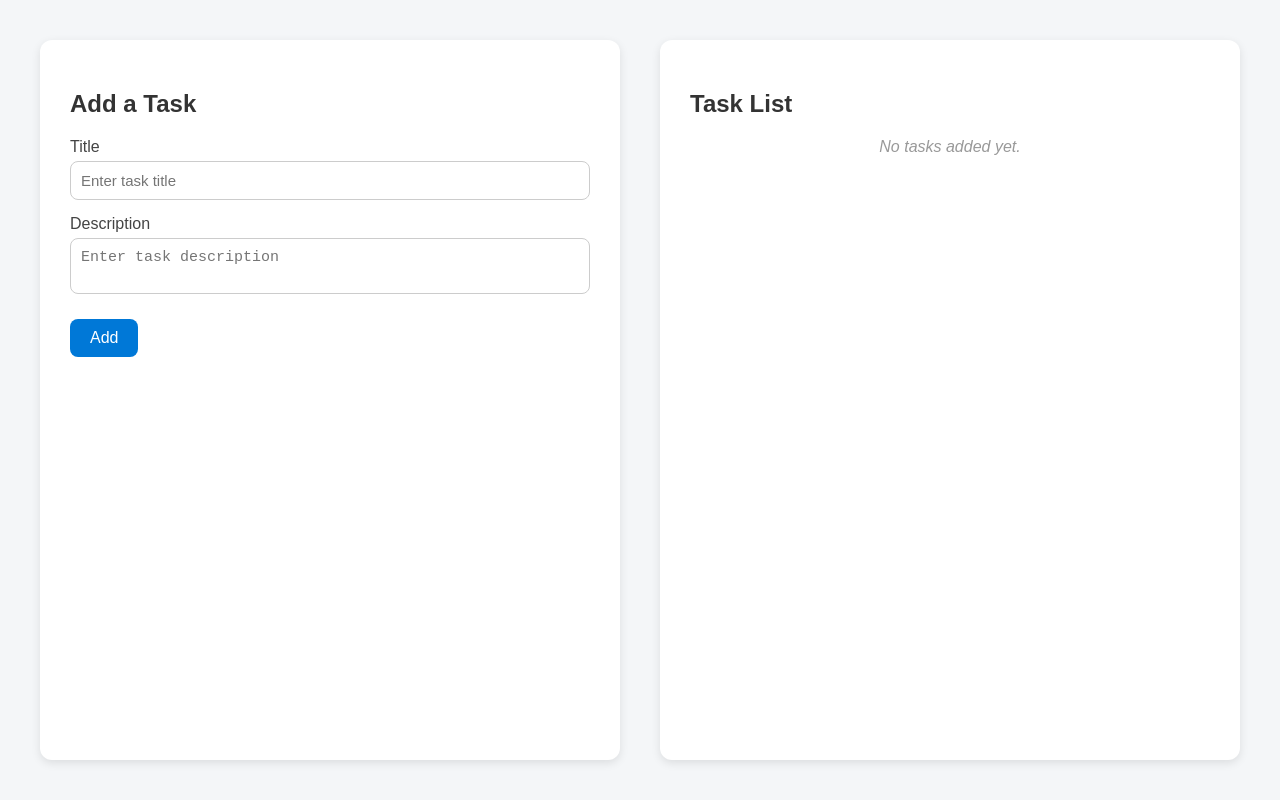
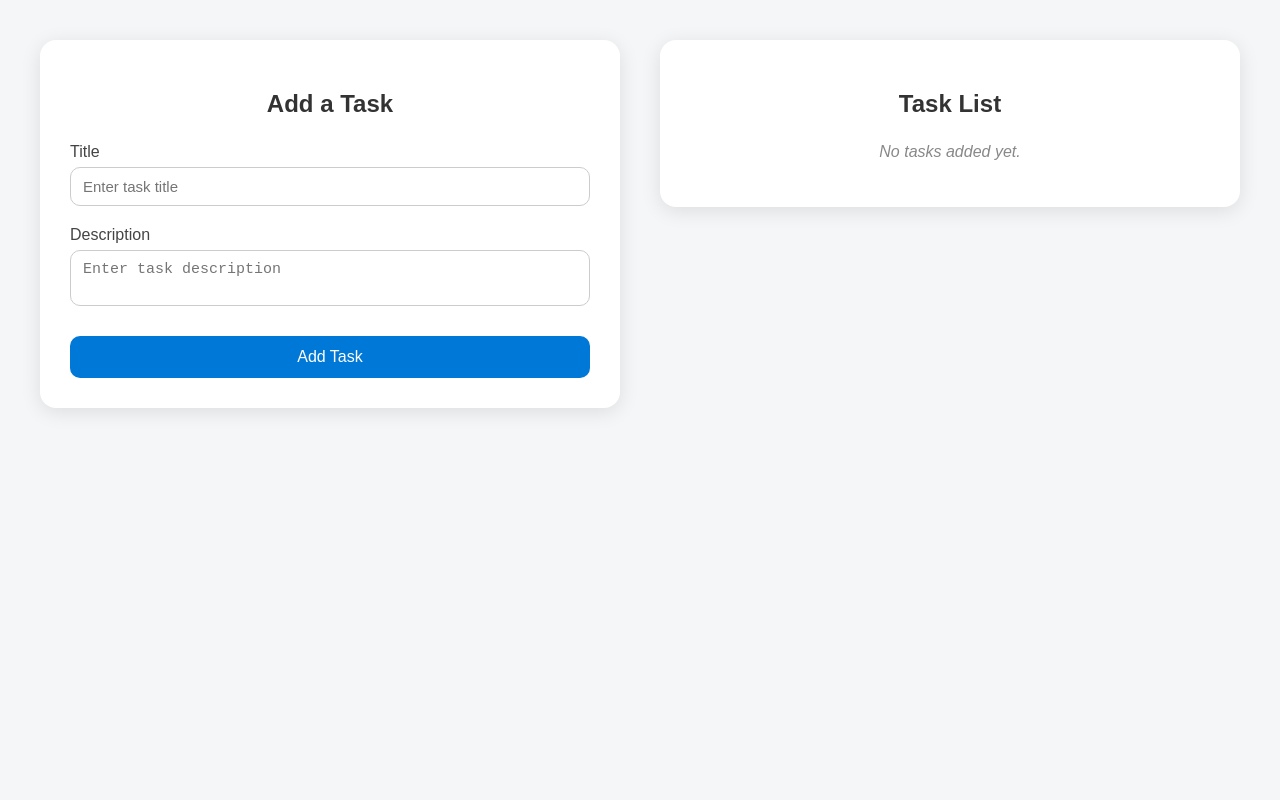
Before and after one commit to Kithru/To-do-list, a React (Create React App) app: page / in a window 1280 px wide. Built offline with nearby package versions, Linux system fonts and the light colour scheme.

Commit message:
update front end changes into repo / dev

```diff
--- a/src/App.css
+++ b/src/App.css
@@ -7,107 +7,135 @@ body {
 .container {
   display: flex;
   justify-content: space-between;
+  align-items: flex-start;
   padding: 40px;
   gap: 40px;
   min-height: 100vh;
   box-sizing: border-box;
 }
 
-/* Left side - Add task form */
+/* Left Side - Add Task */
 .add-task {
   flex: 1;
   background: white;
   padding: 30px;
-  border-radius: 12px;
-  box-shadow: 0 3px 10px rgba(0, 0, 0, 0.1);
+  border-radius: 16px;
+  box-shadow: 0 4px 20px rgba(0, 0, 0, 0.1);
 }
 
 .add-task h2 {
-  margin-bottom: 20px;
+  margin-bottom: 25px;
   color: #333;
+  text-align: center;
 }
 
 .form-group {
-  margin-bottom: 15px;
+  margin-bottom: 20px;
   display: flex;
   flex-direction: column;
 }
 
 label {
-  margin-bottom: 5px;
+  margin-bottom: 6px;
   font-weight: 500;
   color: #444;
 }
 
 input,
 textarea {
-  padding: 10px;
+  padding: 10px 12px;
   border: 1px solid #ccc;
-  border-radius: 8px;
+  border-radius: 10px;
   font-size: 15px;
   resize: none;
+  transition: all 0.2s ease;
+}
+
+input:focus,
+textarea:focus {
+  border-color: #0078d7;
+  outline: none;
+  box-shadow: 0 0 4px rgba(0, 120, 215, 0.4);
 }
 
 button {
+  width: 100%;
   margin-top: 10px;
-  padding: 10px 20px;
+  padding: 12px 20px;
   background-color: #0078d7;
   color: white;
   border: none;
-  border-radius: 8px;
+  border-radius: 10px;
   font-size: 16px;
   cursor: pointer;
-  transition: background-color 0.2s ease;
+  font-weight: 500;
+  transition: background-color 0.2s ease, transform 0.1s ease;
 }
 
 button:hover {
   background-color: #005fa3;
+  transform: translateY(-1px);
 }
 
-/* Right side - Task list */
+/* Right Side - Task List */
 .task-list {
   flex: 1;
   background: white;
   padding: 30px;
-  border-radius: 12px;
-  box-shadow: 0 3px 10px rgba(0, 0, 0, 0.1);
+  border-radius: 16px;
+  box-shadow: 0 4px 20px rgba(0, 0, 0, 0.1);
 }
 
 .task-list h2 {
-  margin-bottom: 20px;
+  text-align: center;
+  margin-bottom: 25px;
   color: #333;
 }
 
-ul {
-  list-style: none;
-  padding: 0;
+.empty {
+  color: #888;
+  text-align: center;
+  font-style: italic;
+  margin-top: 20px;
 }
 
-li {
-  background-color: #f9fafb;
-  margin-bottom: 15px;
-  padding: 15px;
-  border-radius: 8px;
-  border-left: 5px solid #0078d7;
+/* Task Cards */
+.task-container {
+  display: flex;
+  flex-direction: column;
+  gap: 20px;
 }
 
-li h3 {
-  margin: 0 0 5px 0;
-  color: #222;
+.task-card {
+  background-color: #f9fafb;
+  border-left: 6px solid #0078d7;
+  border-radius: 12px;
+  padding: 20px;
+  transition: all 0.2s ease;
+  box-shadow: 0 3px 6px rgba(0, 0, 0, 0.05);
 }
 
-li p {
-  margin: 0;
-  color: #555;
+.task-card:hover {
+  transform: translateY(-2px);
+  box-shadow: 0 5px 12px rgba(0, 0, 0, 0.08);
+  background-color: #ffffff;
 }
 
-.empty {
-  color: #999;
-  font-style: italic;
-  text-align: center;
+.task-header h3 {
+  margin: 0;
+  color: #222;
+  font-size: 18px;
+  border-bottom: 1px solid #e0e0e0;
+  padding-bottom: 8px;
 }
 
-/* Responsive layout */
+.task-body p {
+  margin-top: 10px;
+  color: #555;
+  line-height: 1.5;
+}
+
+/* Responsive Design */
 @media (max-width: 768px) {
   .container {
     flex-direction: column;
--- a/src/App.js
+++ b/src/App.js
@@ -17,9 +17,10 @@ function App() {
 
   return (
     <div className="container">
-      {/* Left side — Add Task Form */}
+      {/* Left side - Add Task */}
       <div className="add-task">
         <h2>Add a Task</h2>
+
         <div className="form-group">
           <label>Title</label>
           <input
@@ -29,6 +30,7 @@ function App() {
             onChange={(e) => setTitle(e.target.value)}
           />
         </div>
+
         <div className="form-group">
           <label>Description</label>
           <textarea
@@ -37,23 +39,28 @@ function App() {
             onChange={(e) => setDescription(e.target.value)}
           ></textarea>
         </div>
-        <button onClick={handleAddTask}>Add</button>
+
+        <button onClick={handleAddTask}>Add Task</button>
       </div>
 
-      {/* Right side — Task List */}
+      {/* Right side - Task List */}
       <div className="task-list">
         <h2>Task List</h2>
         {tasks.length === 0 ? (
           <p className="empty">No tasks added yet.</p>
         ) : (
-          <ul>
+          <div className="task-container">
             {tasks.map((task, index) => (
-              <li key={index}>
-                <h3>{task.title}</h3>
-                <p>{task.description}</p>
-              </li>
+              <div className="task-card" key={index}>
+                <div className="task-header">
+                  <h3>{task.title}</h3>
+                </div>
+                <div className="task-body">
+                  <p>{task.description}</p>
+                </div>
+              </div>
             ))}
-          </ul>
+          </div>
         )}
       </div>
     </div>
```
